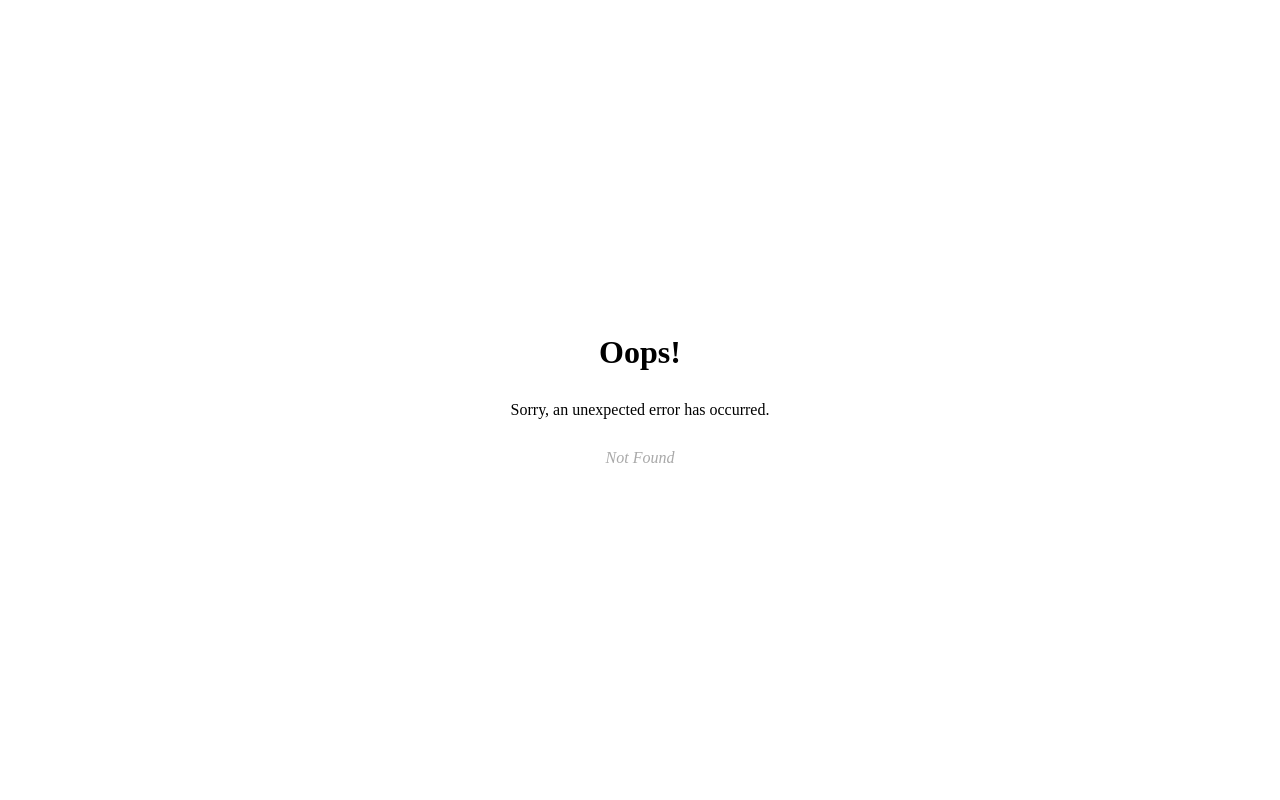
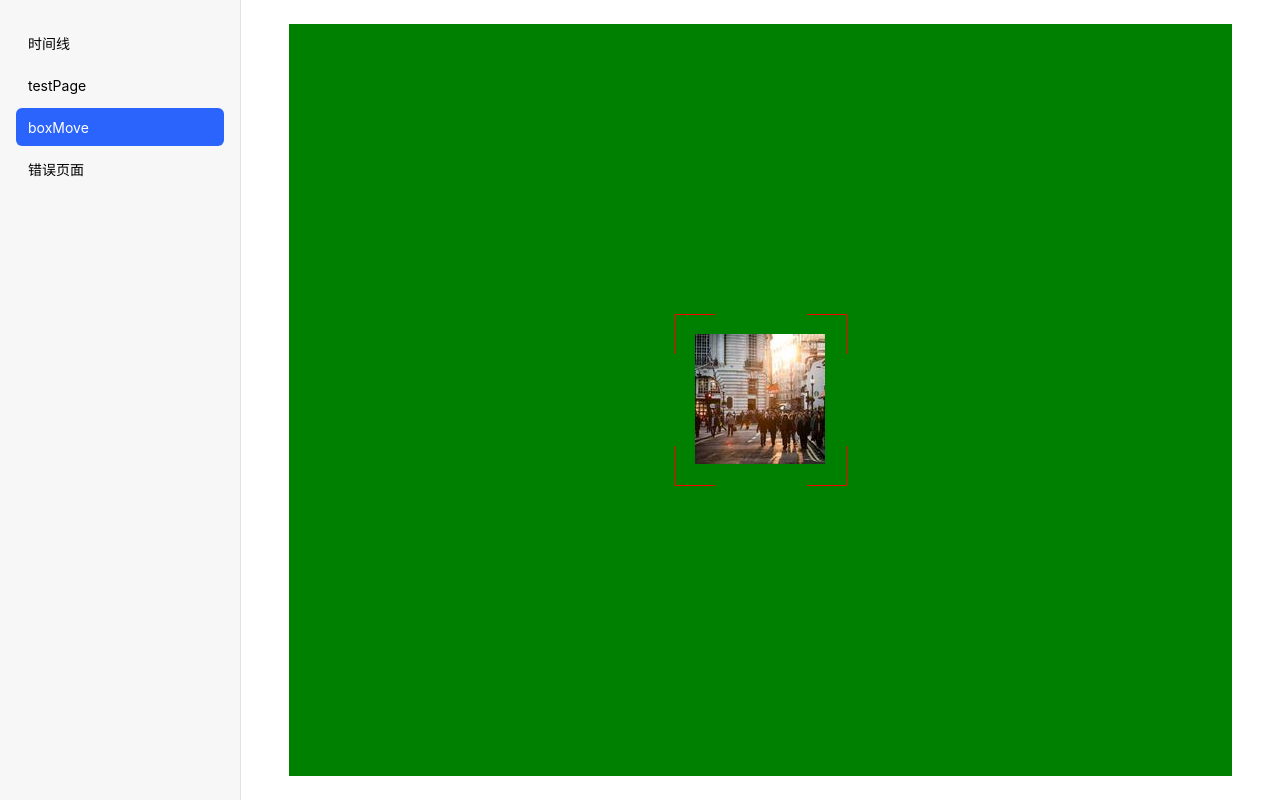
Before and after one commit to hzq-up/react-common-examples, a React (Vite) app: page /boxMove in a window 1280 px wide. Before the commit this address had no page. Built offline with nearby package versions, Linux system fonts and the light colour scheme.

Commit message:
update: 增加测试css mask conic-gradient

```diff
--- a/src/App.jsx
+++ b/src/App.jsx
@@ -8,13 +8,14 @@ import {
   Navigate,
   RouterProvider,
 } from "react-router-dom";
+import BoxMove from './pages/BoxMove'
 
 function App() {
 
   const routerData = [
     {
       path: "/",
-      element: <Navigate to="/timeLine" replace />,
+      element: <Navigate to="/timeLine" />,
       errorElement: <NotFound />,
     },
     {
@@ -28,6 +29,11 @@ function App() {
         {
           path: "testPage",
           element: <TestPage />,
+          errorElement: <NotFound />
+        },
+        {
+          path: "boxMove",
+          element: <BoxMove />,
           errorElement: <NotFound />
         },
       ]
--- /dev/null
+++ b/src/pages/BoxMove/index.jsx
@@ -0,0 +1,18 @@
+import styles from './index.module.scss'
+import boxImg from '@/assets/images/box.jpg'
+function BoxMove() {
+
+
+  return (
+    <div className={styles.container}>
+      <div className={styles.boxImg}>
+        <img src={boxImg}></img>
+        <div className={styles.box}>
+
+        </div>
+      </div>
+    </div>
+  )
+}
+
+export default BoxMove
--- /dev/null
+++ b/src/pages/BoxMove/index.module.scss
@@ -0,0 +1,27 @@
+.container {
+  display: flex;
+  justify-content: center;
+  align-items: center;
+  height: 100%;
+  width: 100%;
+  background-color: green;
+  .boxImg {
+    position: relative;
+    img {}
+  }
+  .box {
+    position: absolute;
+    top: -20px;
+    left: -20px;
+    height: 170px;
+    width: 170px;
+    -webkit-mask: conic-gradient(at 40px 40px,
+        transparent 75%,
+        blue 75% 100%) 0 0 / calc(100% - 40px) calc(100% - 40px);
+    border: 1px red solid;
+    // background: conic-gradient(at 40px 40px,
+    //     transparent 75%,
+    //     blue 75% 100%) 0 0 / calc(100% - 40px) calc(100% - 40px);
+
+  }
+}
--- a/src/pages/Index/index.jsx
+++ b/src/pages/Index/index.jsx
@@ -28,6 +28,15 @@ export default function Index() {
               </NavLink>
             </li>
             <li>
+              <NavLink
+                to={'/boxMove'}
+                className={({ isActive, isPending }) =>
+                  isPending ? styles.pending : isActive ? styles.active : ""
+                }>
+                boxMove
+              </NavLink>
+            </li>
+            <li>
               <a href={`/contacts/2`}>错误页面</a>
             </li>
           </ul>
```
Also changed, not shown: src/assets/images/box.jpg (added), src/assets/images/box2.jpg (added).
